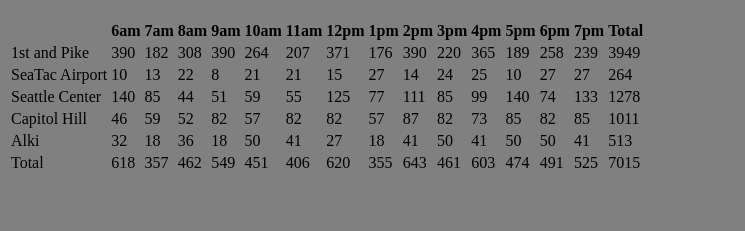
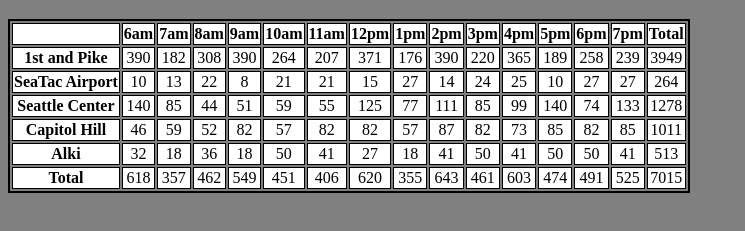
Before and after one commit to brials/cookie-stand, a plain HTML site: page sales.html in a window 1280 px wide. Shown: the part 61-292 px from the top of the page, without its empty margins (0-745 px from the left). Drawn offline with Linux system fonts and the light colour scheme.

Commit message:
added css

```diff
--- a/style.css
+++ b/style.css
@@ -12,3 +12,18 @@ li{
   font-size: large;
   list-style: circle;
 }
+
+td, th{
+  text-align: center;
+  border: 1px solid black;
+  background-color: white;
+}
+
+
+table{
+  border: 2px solid black;
+}
+
+td:first-child{
+  font-weight: bold;
+}
```
